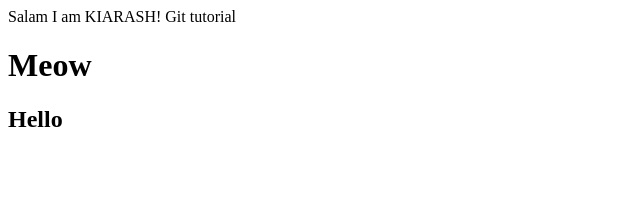
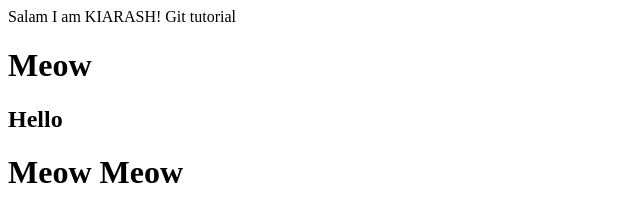
Before and after one commit to kiarash1015/NLP-Repos, a plain HTML site: page index.html in a window 1280 px wide. Shown: the whole page, without its empty margins (0-640 px from the left). Drawn offline with Linux system fonts and the light colour scheme.

Commit message:
add new h1 tag

```diff
--- a/index.html
+++ b/index.html
@@ -12,5 +12,6 @@
     <h2>Hello
 
     </h2>
+    <h1>Meow Meow</h1>
 </body>
 </html>
```
